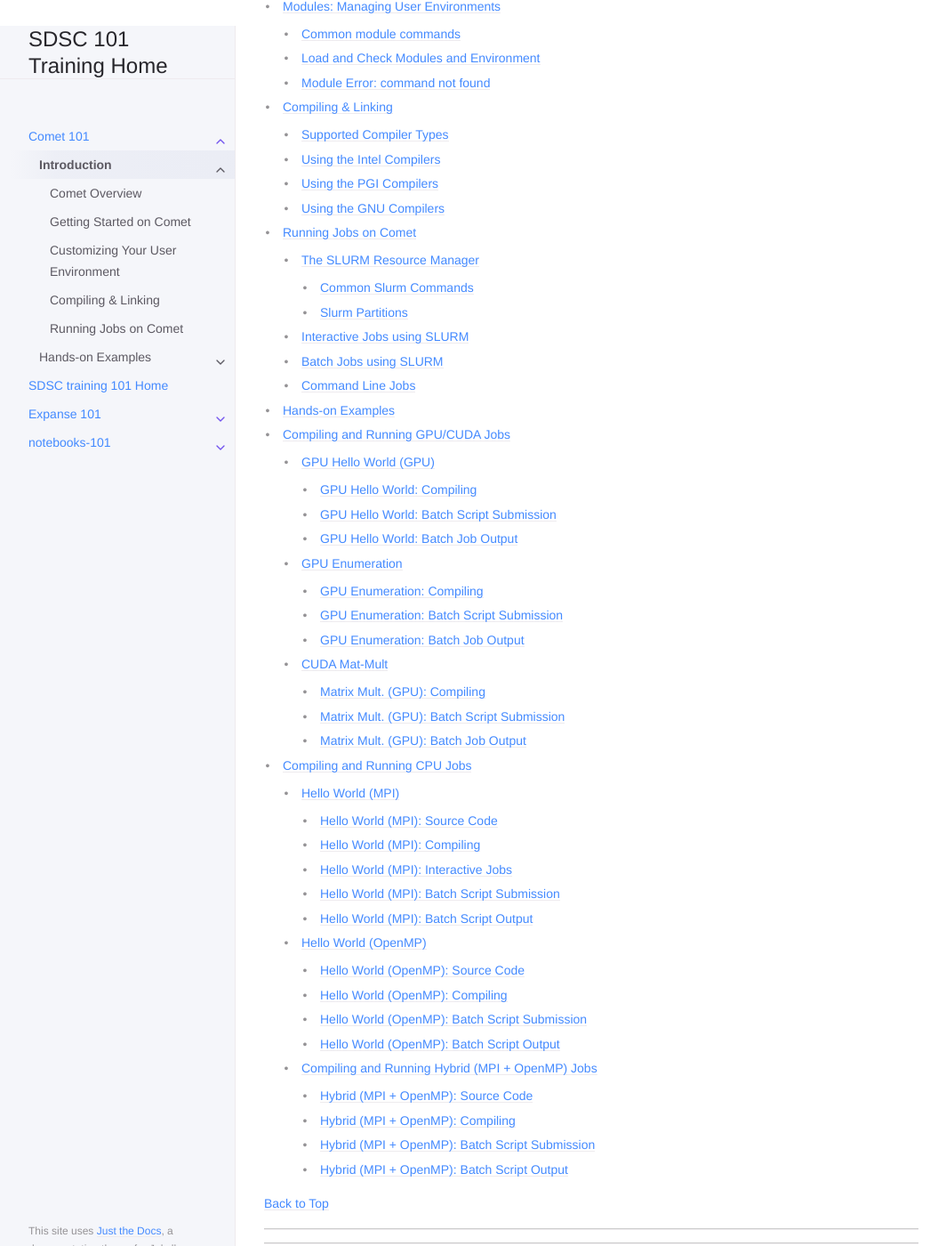
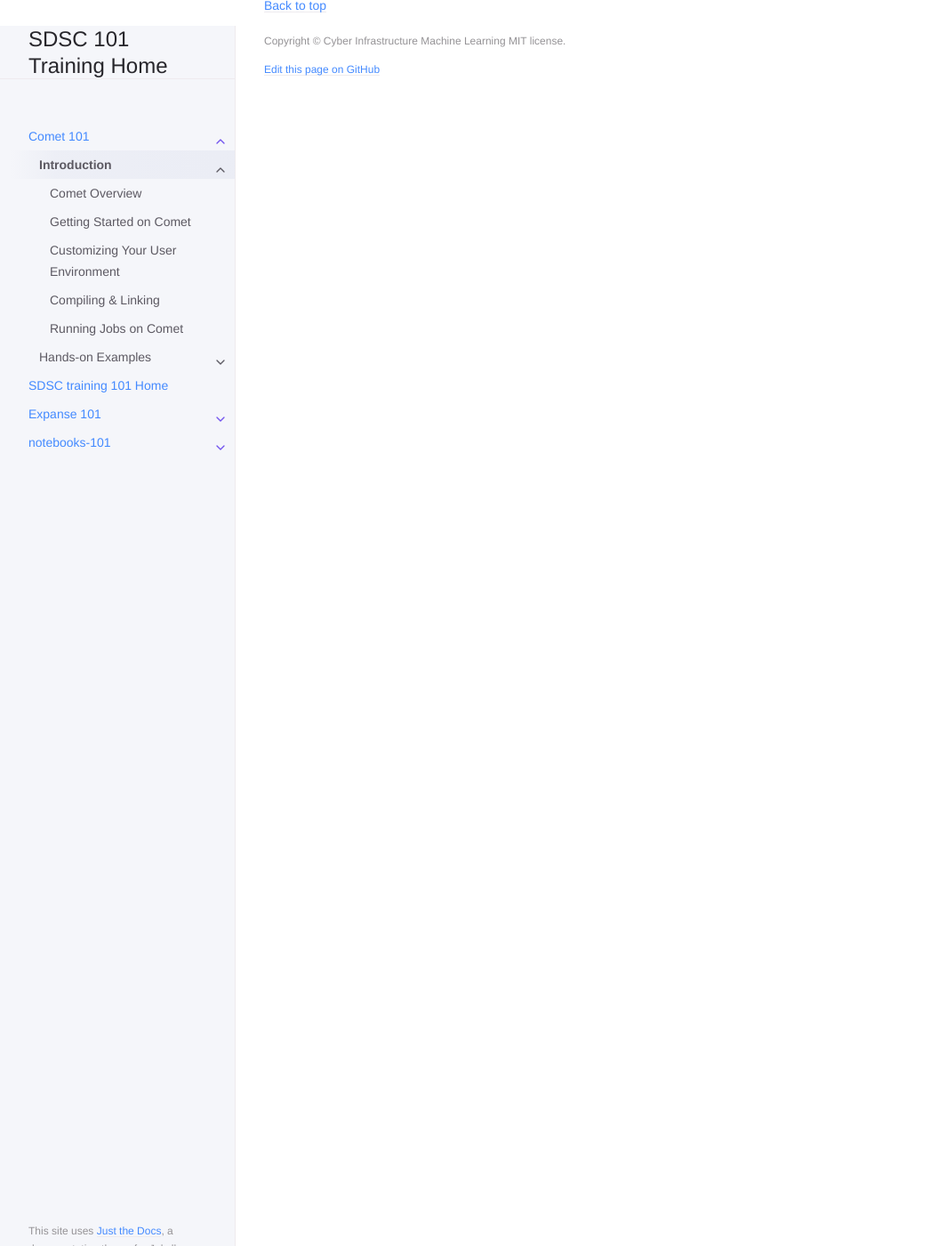
Before and after one commit to sdsc-hpc-training-dev/dev.io, a Jekyll site: the page built from docs/comet-101/Comet 101.md, in a window 1280 px wide and 1400 px high, scrolled down 1125 px. Shown: the whole window at 89% size, without its empty margins (107-1171 px from the left). Built offline with Jekyll 4.4.1, drawn with Linux system fonts in a browser that asks for light colours; some of the changed text lies outside the part shown.

Commit message:
Update Comet 101.md

```diff
--- a/docs/comet-101/Comet 101.md
+++ b/docs/comet-101/Comet 101.md
@@ -26,68 +26,3 @@ The commands below can be cut & pasted into the terminal window, which is connec
 
 <em>If you have any difficulties completing these tasks, please contact SDSC Consulting group at <consult@sdsc.edu>.</em>
 <hr>
-
-<a name="top">Contents:
-* [Comet Overview](#overview)
-    * [Comet Architecture](#network-arch)
-    * [Comet File Systems](#file-systems)
-
-* [Getting Started - Comet System Environment](#sys-env)
-    * [Comet Accounts](#comet-accounts)
-    * [Logging Onto Comet](#comet-logon)
-    * [Obtaining Example Code](#example-code)
-
-* [Modules: Managing User Environments](#modules)
-    * [Common module commands](#module-commands)
-    * [Load and Check Modules and Environment](#load-and-check-module-env)
-    * [Module Error: command not found](#module-error)
-
-* [Compiling & Linking](#compilers)
-    * [Supported Compiler Types](#compilers-supported)
-    * [Using the Intel Compilers](#compilers-intel)
-    * [Using the PGI Compilers](#compilers-pgi)
-    * [Using the GNU Compilers](#compilers-gnu)
-
-* [Running Jobs on Comet](#running-jobs)
-    * [The SLURM Resource Manager](#running-jobs-slurm)
-      * [Common Slurm Commands](#running-jobs-slurm-commands)
-      * [Slurm Partitions](#running-jobs-slurm-partitions)
-    * [Interactive Jobs using SLURM](#running-jobs-slurm-interactive)
-    * [Batch Jobs using SLURM](#running-jobs-slurm-batch-submit)
-    * [Command Line Jobs](#running-jobs-cmdline)
-
-* [Hands-on Examples](#hands-on)
-* [Compiling and Running GPU/CUDA Jobs](#comp-and-run-cuda-jobs)
-    * [GPU Hello World (GPU) ](#hello-world-gpu)
-        * [GPU Hello World: Compiling](#hello-world-gpu-compile)
-        * [GPU Hello World: Batch Script Submission](#hello-world-gpu-batch-submit)
-        * [GPU Hello World: Batch Job Output](#hello-world-gpu-batch-output)
-    * [GPU Enumeration ](#enum-gpu)
-        * [GPU Enumeration: Compiling](#enum-gpu-compile)
-        * [GPU Enumeration: Batch Script Submission](#enum-gpu-batch-submit)
-        * [GPU Enumeration: Batch Job Output](#enum-gpu-batch-output)
-    * [CUDA Mat-Mult](#mat-mul-gpu)
-        * [Matrix Mult. (GPU): Compiling](#mat-mul-gpu-compile)
-        * [Matrix Mult. (GPU): Batch Script Submission](#mat-mul-gpu-batch-submit)
-        * [Matrix Mult. (GPU): Batch Job Output](#mat-mul-gpu-batch-output)
-
-* [Compiling and Running CPU Jobs](#comp-and-run-cpu-jobs)
-    * [Hello World (MPI)](#hello-world-mpi)
-        * [Hello World (MPI): Source Code](#hello-world-mpi-source)
-        * [Hello World (MPI): Compiling](#hello-world-mpi-compile)
-        * [Hello World (MPI): Interactive Jobs](#hello-world-mpi-interactive)
-        * [Hello World (MPI): Batch Script Submission](#hello-world-mpi-batch-submit)
-        * [Hello World (MPI): Batch Script Output](#hello-world-mpi-batch-output)
-    * [Hello World (OpenMP)](#hello-world-omp)
-        * [Hello World (OpenMP): Source Code](#hello-world-omp-source)
-        * [Hello World (OpenMP): Compiling](#hello-world-omp-compile)
-        * [Hello World (OpenMP): Batch Script Submission](#hello-world-omp-batch-submit)
-        * [Hello World (OpenMP): Batch Script Output](#hello-world-omp-batch-output)
-    * [Compiling and Running Hybrid (MPI + OpenMP) Jobs](#hybrid-mpi-omp)
-        * [Hybrid (MPI + OpenMP): Source Code](#hybrid-mpi-omp-source)
-        * [Hybrid (MPI + OpenMP): Compiling](#hybrid-mpi-omp-compile)
-        * [Hybrid (MPI + OpenMP): Batch Script Submission](#hybrid-mpi-omp-batch-submit)
-        * [Hybrid (MPI + OpenMP): Batch Script Output](#hybrid-mpi-omp-batch-output)
-
-[Back to Top](#top)
-<hr>
```
